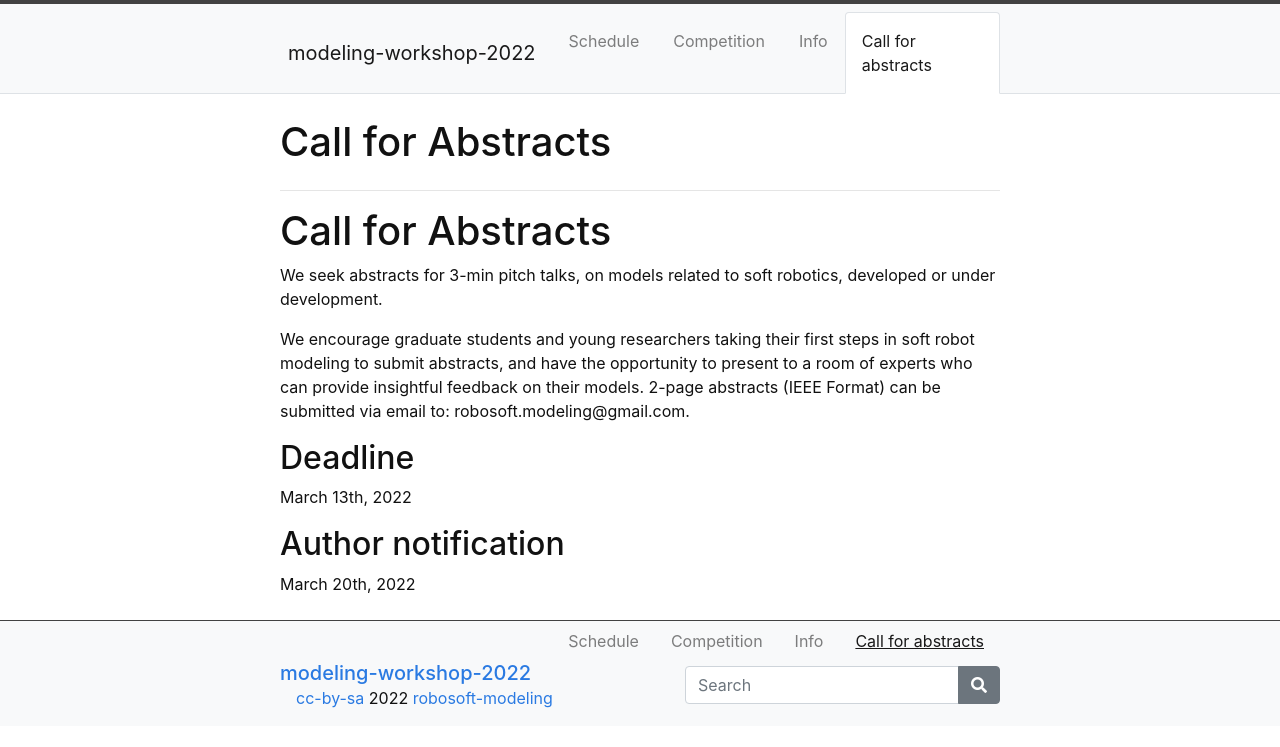
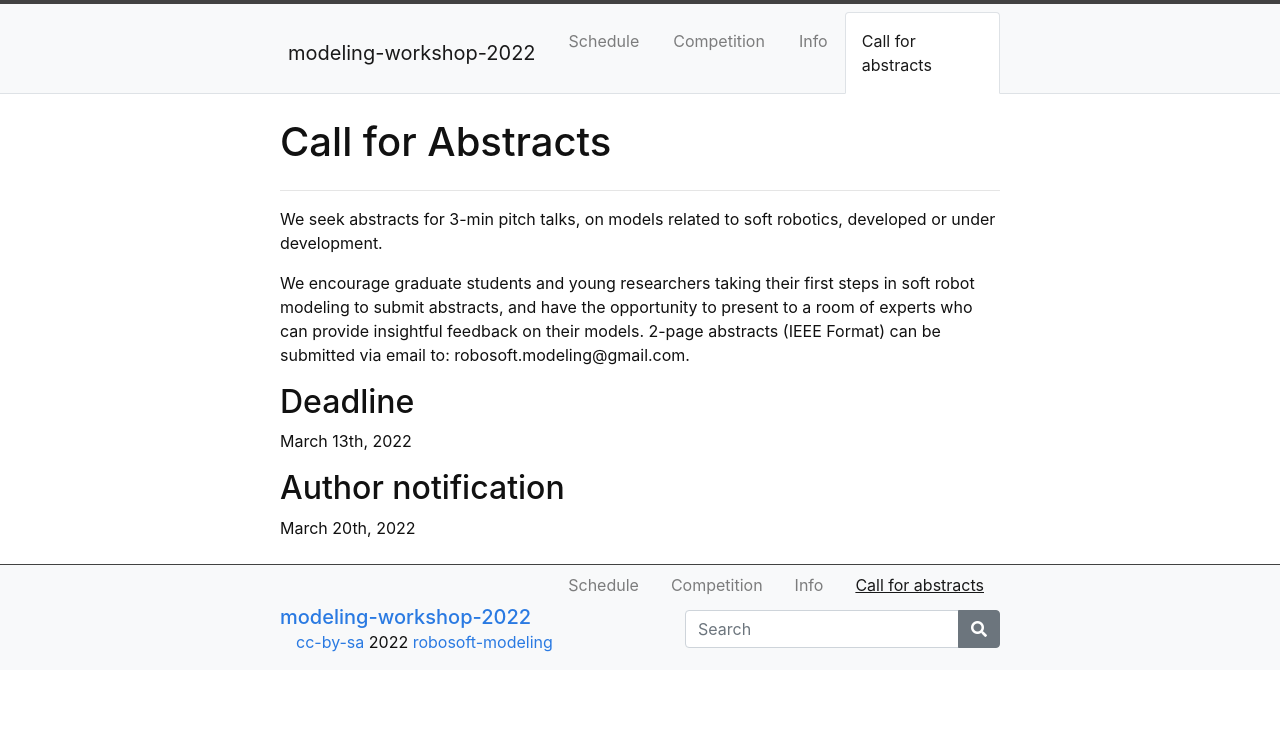
Before and after one commit to robosoft-modeling/robosoft-2022-workshop, a Jekyll site: the page built from content/Call-for-Abstracts.md, in a window 1280 px wide. Shown: the top 747 px of the page. Built offline with Jekyll 4.4.1, drawn with Linux system fonts in a browser that asks for light colours.

Commit message:
Update Call-for-Abstracts.md

```diff
--- a/content/Call-for-Abstracts.md
+++ b/content/Call-for-Abstracts.md
@@ -4,8 +4,6 @@
 
 description: >
 ---
-
-# Call for Abstracts
 
 We seek abstracts for 3-min pitch talks, on models related to soft robotics, developed or under development.
 
```
